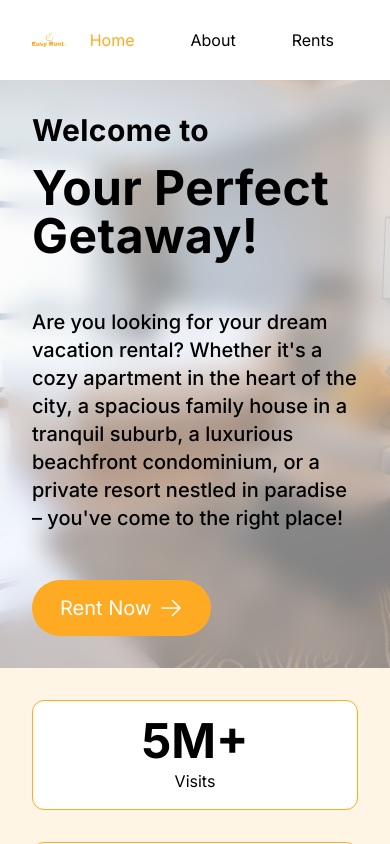
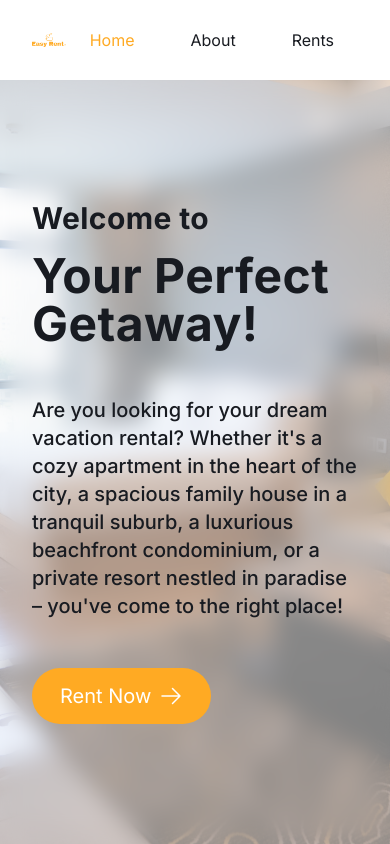
Before and after one commit to codemarns/easy-rent, a Next.js app: page / in a window 390 px wide. Built offline with nearby package versions, Linux system fonts and the light colour scheme.

Commit message:
banner responsive

```diff
--- a/src/app/globals.css
+++ b/src/app/globals.css
@@ -7,5 +7,12 @@
 }
 
 html {
-  @apply scroll-smooth text-base;
+  @apply scroll-smooth font-sans font-normal text-base text-default-900;
 }
+
+@media screen and (max-height: 890px) {
+  .hero-section {
+    min-height: calc(100vh - 80px);
+    @apply !py-8;
+  }
+}
```
